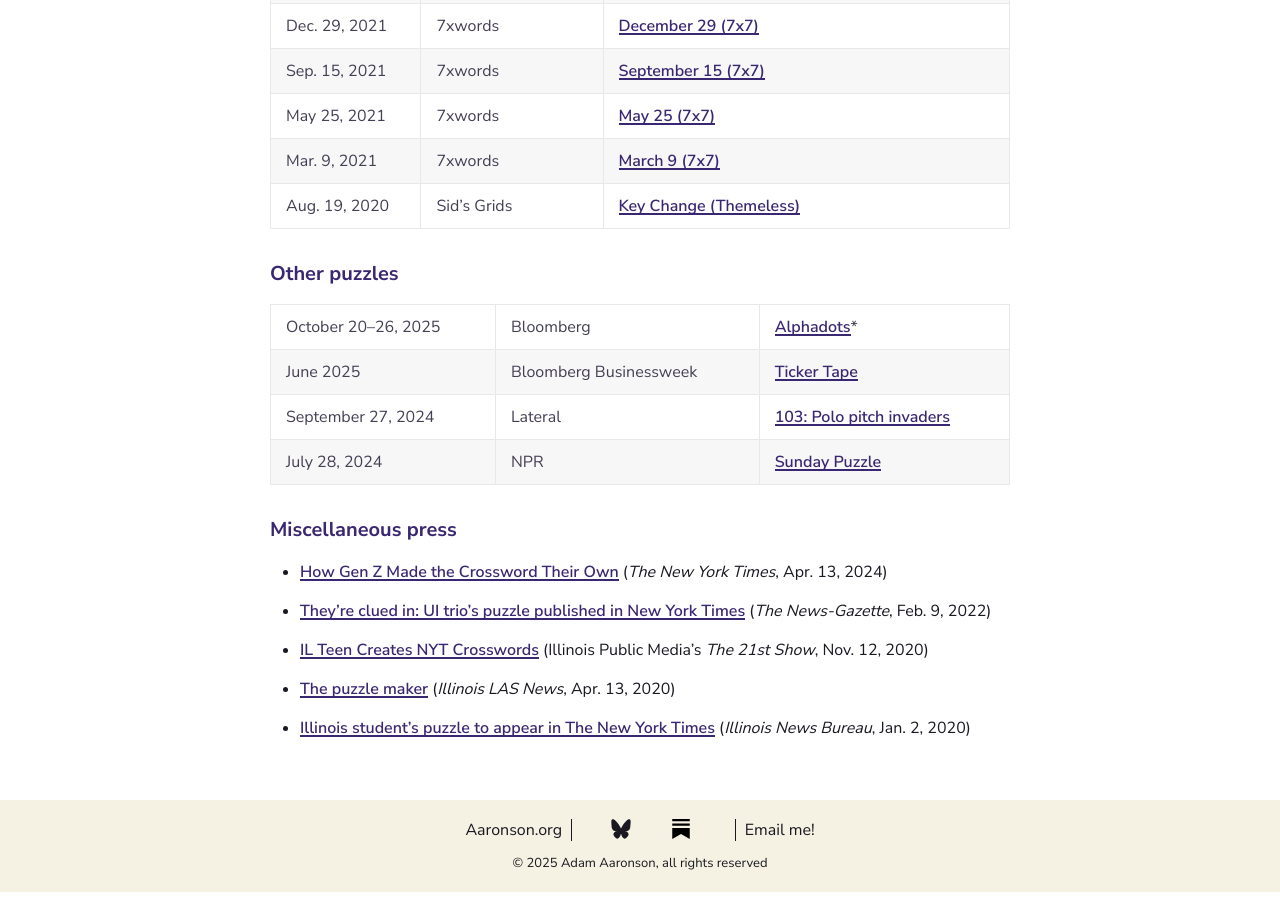
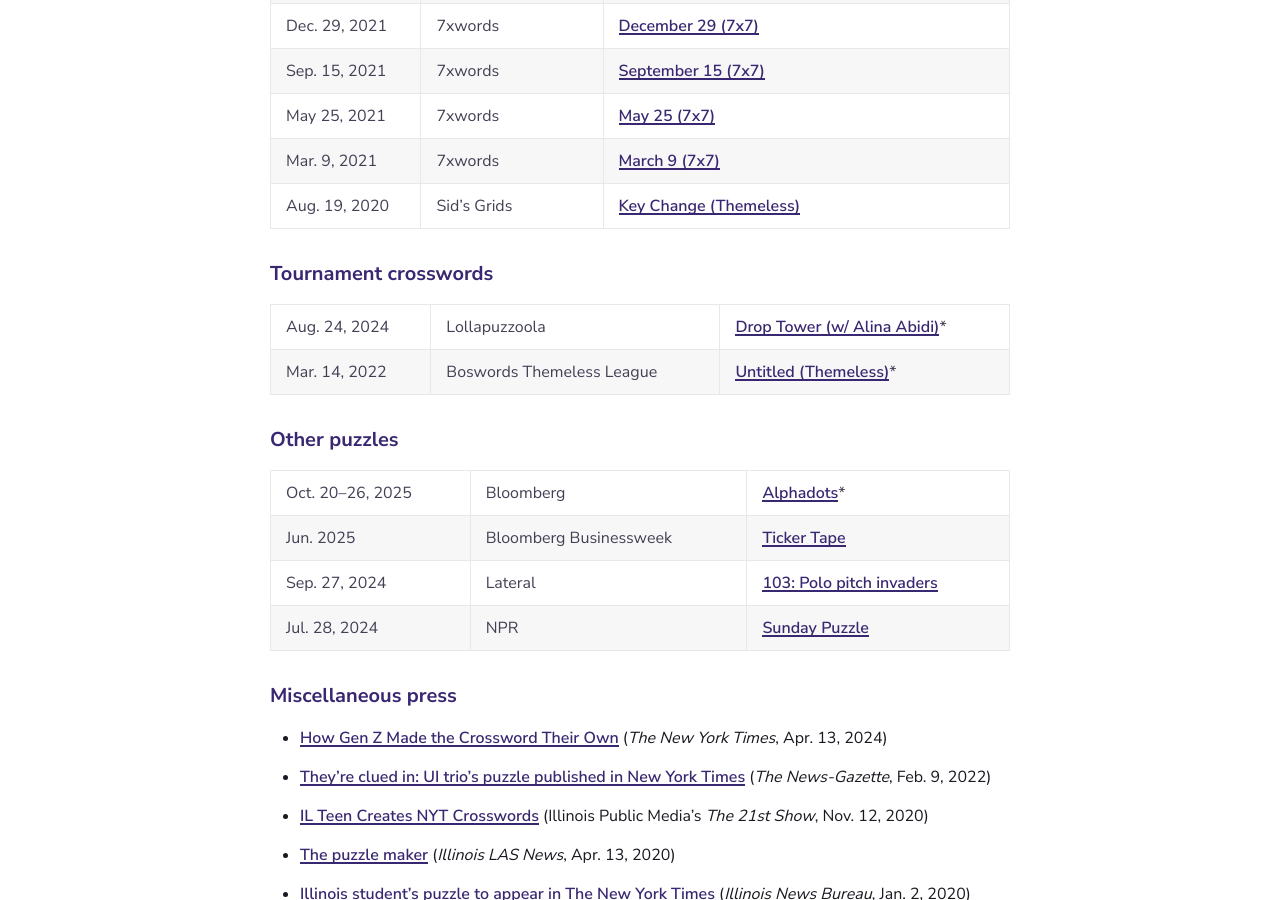
Before and after one commit to adamaaronson/adamaaronson.github.io, a Jekyll site: the page built from publications.md, in a window 1280 px wide and 900 px high, scrolled down 2665 px. Built offline with Jekyll 4.4.1, drawn with Linux system fonts in a browser that asks for light colours.

Commit message:
Add tournament crosswords

```diff
--- a/publications.md
+++ b/publications.md
@@ -68,12 +68,17 @@ May 25, 2021 | 7xwords | [May 25 (7x7)](https://www.7xwords.com/daily/05/05-25.h
 Mar. 9, 2021 | 7xwords | [March 9 (7x7)](https://www.7xwords.com/daily/03/03-09.html)
 Aug. 19, 2020 | Sid's Grids | [Key Change (Themeless)](https://www.sidsgrids.com/post/puzzle-43-key-change-themeless-by-adam-aaronson)
 
+#### Tournament crosswords
+
+Aug. 24, 2024 | Lollapuzzoola | [Drop Tower (w/ Alina Abidi)](https://bemoresmarter.com/lollapuzzoola18/)\*
+Mar. 14, 2022 | Boswords Themeless League | [Untitled (Themeless)](https://www.boswords.org)\*
+
 #### Other puzzles
 
-October 20–26, 2025 | Bloomberg | [Alphadots](https://www.bloomberg.com/games/alphadots/archive/2025-10-20)\*
-June 2025 | Bloomberg Businessweek | [Ticker Tape](https://x.com/aaaronson/status/1925586732889649162)
-September 27, 2024 | Lateral | [103: Polo pitch invaders](https://overcast.fm/+8tVCVDmX0/17:57)
-July 28, 2024 | NPR | [Sunday Puzzle](https://www.npr.org/2024/07/27/nx-s1-5051887/sunday-puzzle-six-letter-to-eight-letter-words)
+Oct. 20–26, 2025 | Bloomberg | [Alphadots](https://www.bloomberg.com/games/alphadots/archive/2025-10-20)\*
+Jun. 2025 | Bloomberg Businessweek | [Ticker Tape](https://x.com/aaaronson/status/1925586732889649162)
+Sep. 27, 2024 | Lateral | [103: Polo pitch invaders](https://overcast.fm/+8tVCVDmX0/17:57)
+Jul. 28, 2024 | NPR | [Sunday Puzzle](https://www.npr.org/2024/07/27/nx-s1-5051887/sunday-puzzle-six-letter-to-eight-letter-words)
 
 #### Miscellaneous press
 
```
